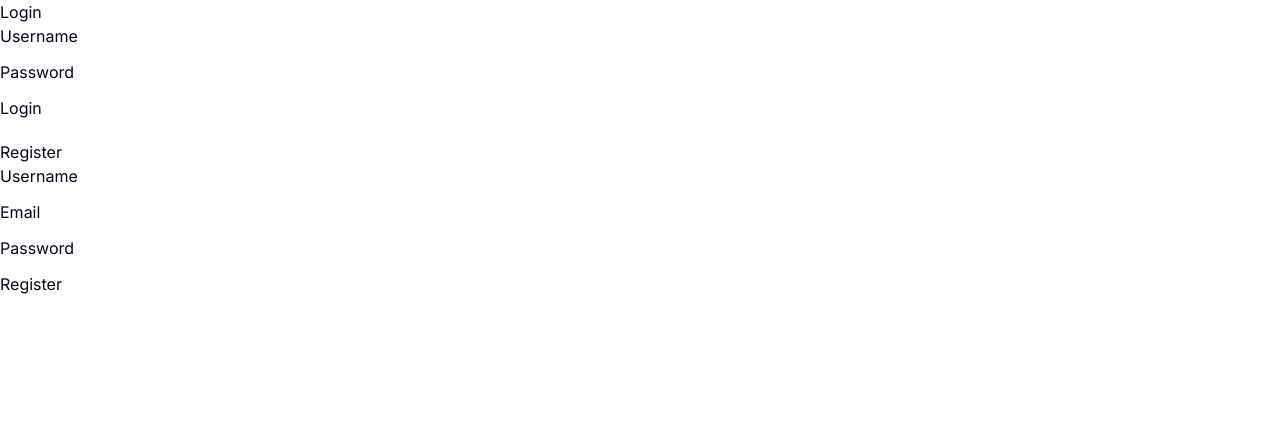
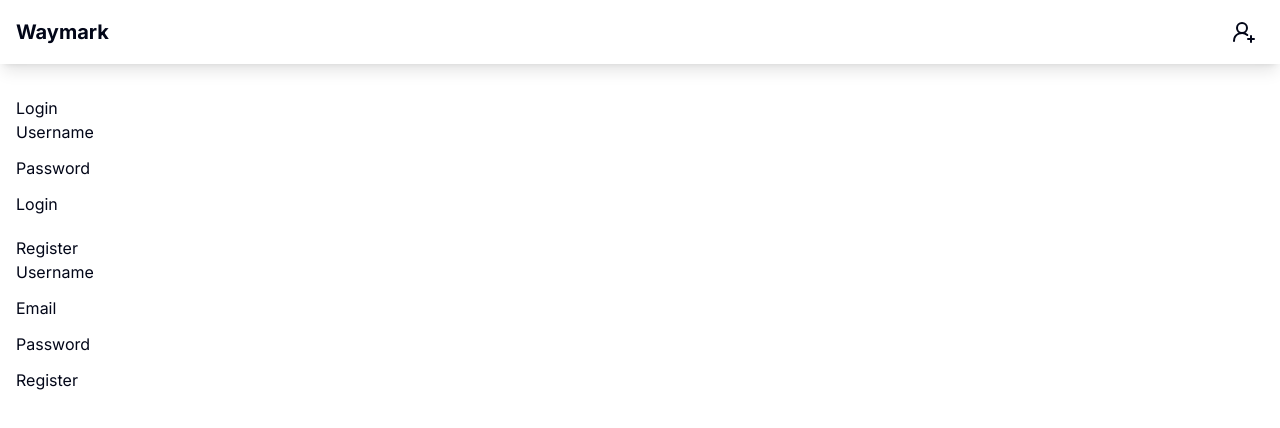
Before and after one commit to SDSU-CompE-561-Spring-2025/interactive-travel-planner, a Next.js app in the folder frontend/waymark/: page /login in a window 1280 px wide. Shown: the top 428 px of the page. Built offline with nearby package versions, Linux system fonts and the light colour scheme.

Commit message:
navbar icons working

```diff
--- a/frontend/waymark/src/app/layout.tsx
+++ b/frontend/waymark/src/app/layout.tsx
@@ -2,6 +2,7 @@
 import { Inter } from 'next/font/google'
 import './globals.css'
 import { AuthProvider } from './context/AuthContext'
+import Navbar from '../components/Navbar'
 
 const inter = Inter({ subsets: ['latin'] })
 
@@ -19,7 +20,10 @@
     <html lang="en">
       <body className={inter.className}>
         <AuthProvider>
-          {children}
+          <Navbar />
+          <main className="container mx-auto px-4 py-8">
+            {children}
+          </main>
         </AuthProvider>
       </body>
     </html>
--- a/frontend/waymark/src/components/Navbar.tsx
+++ b/frontend/waymark/src/components/Navbar.tsx
@@ -1,3 +1,101 @@
+"use client";
+
+import { useContext } from 'react';
+import Link from 'next/link';
+import { useRouter, usePathname } from 'next/navigation';
+import AuthContext from '../app/context/AuthContext';
+import { Button, buttonVariants } from '@/components/ui/button';
+import { ThemeSwitcherButton } from '@/components/ThemeSwitcherButton';
+import UserButton from '@/components/UserButton';
+import { LogOut, UserRoundPlus } from 'lucide-react';
+import { cn } from '@/lib/utils';
+
+interface NavbarItemProps {
+	link: string;
+	label: string;
+	clickCallBack?: () => void;
+}
+
+const Navbar = () => {
+	const { user, logout } = useContext(AuthContext);
+	const router = useRouter();
+
+	return (
+		<nav className="bg-white shadow-lg">
+			<div className="max-w-7xl mx-auto px-4">
+				<div className="flex justify-between h-16">
+					<div className="flex items-center">
+						<Link href="/" className="text-xl font-bold text-gray-800">
+							Waymark
+						</Link>
+					</div>
+
+					<div className="flex items-center space-x-4">
+						{user ? (
+							<>
+								<Link href="/" className="text-gray-600 hover:text-gray-900">
+									Home
+								</Link>
+								<Button
+									onClick={logout}
+									variant="ghost"
+									size="icon"
+								>
+									<LogOut />
+								</Button>
+							</>
+						) : (
+							<>
+								<Link href="/login" className="text-gray-600 hover:text-gray-900">
+									<Button
+										variant="ghost"
+										size="icon"
+									>
+										<UserRoundPlus />
+									</Button>
+								</Link>
+							</>
+						)}
+					</div>
+				</div>
+			</div>
+		</nav>
+	);
+};
+
+function NavbarItem({ link, label, clickCallBack }: NavbarItemProps) {
+	const pathname = usePathname();
+	const isActive = pathname === link;
+	return (
+		<>
+			<div className="relative flex items-center">
+				<Link
+					href={link}
+					className={cn(
+						buttonVariants({ variant: 'ghost' }),
+						'w-full justify-start text-lg text-muted-foreground hover:text-foreground',
+						isActive && 'text-amber-300'
+					)}
+					onClick={() => {
+						if (clickCallBack) clickCallBack();
+					}}
+				>
+					{label}
+				</Link>
+				{isActive && (
+					<div className="absolute -bottom-[2px] left-1/2 hidden h-[5px] w-[80%] -translate-x-1/2 rounded-xl bg-amber-500 md:block" />
+				)}
+			</div>
+		</>
+	);
+}
+
+export default Navbar;
+
+
+
+
+/*
 'use client';
 
 import Logo from '@/components/Logo';
@@ -95,3 +193,4 @@
 }
 
 export default Navbar;
+*/
```
